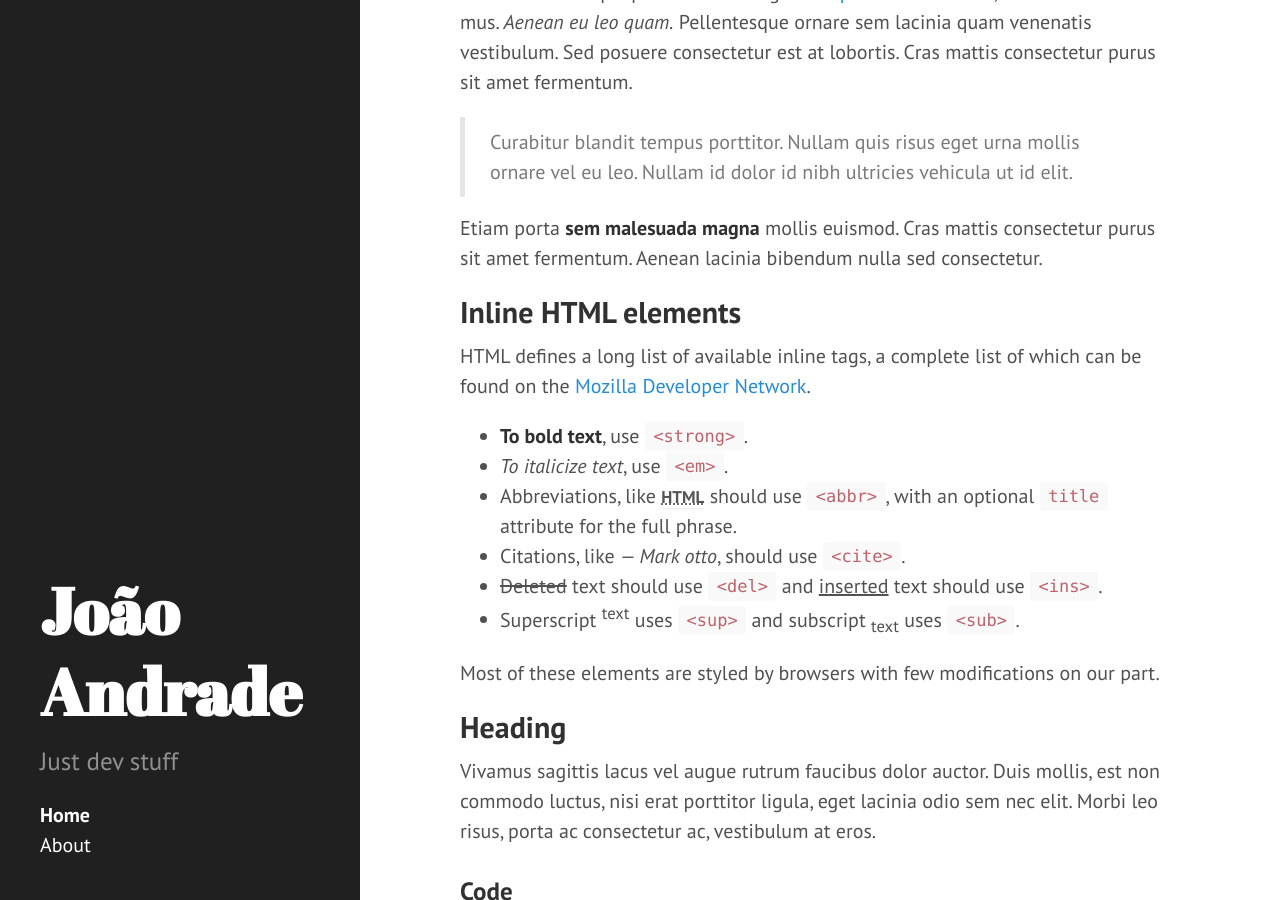
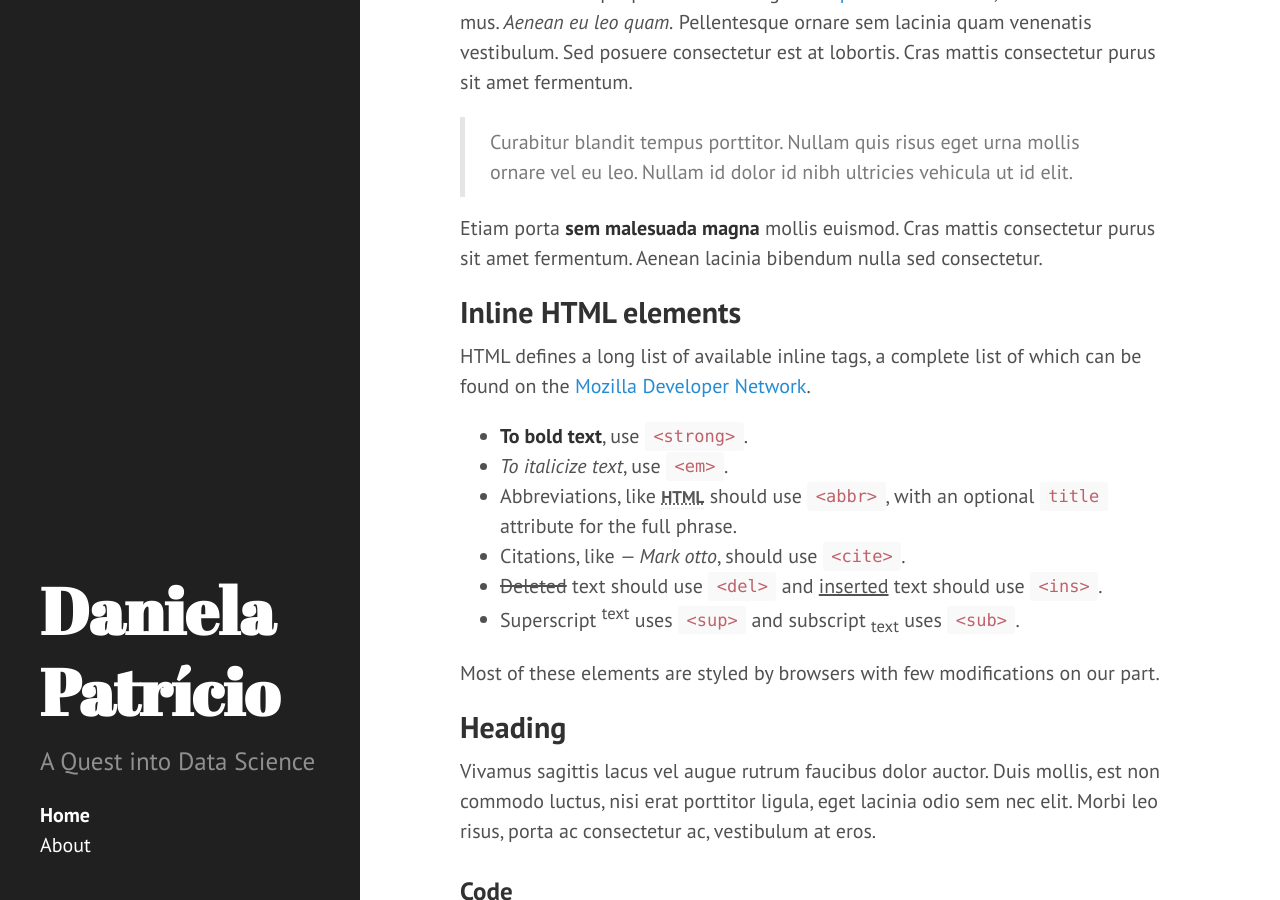
Before and after one commit to DanielaPatricio/DanielaPatricio.github.io, a Jekyll site: the page built from index.html, in a window 1280 px wide and 900 px high, scrolled down 323 px. Built offline with Jekyll 4.4.1, drawn with Linux system fonts in a browser that asks for light colours; the list of posts is cut into pages by our own code.

Commit message:
changed the description

```diff
--- a/_config.yml
+++ b/_config.yml
@@ -6,9 +6,9 @@ highlighter:      rouge
 permalink:        pretty
 
 # Setup
-title:            João Andrade
-tagline:          'Android Developer'
-description:      'Just dev stuff'
+title:            Daniela Patrício
+tagline:          'Aspiring Data Scientist'
+description:      'A Quest into Data Science'
 url:              http://hyde.getpoole.com
 
 author:
```
